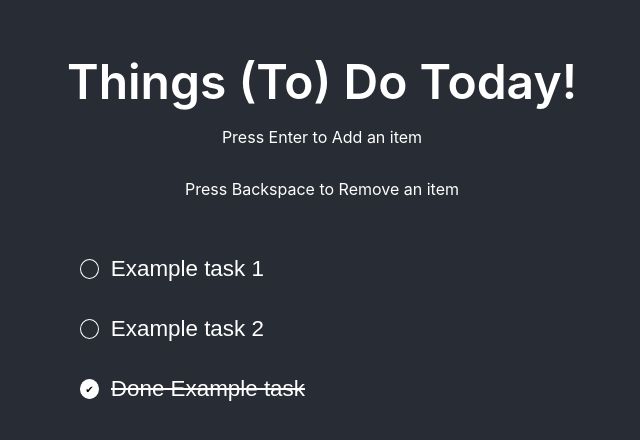
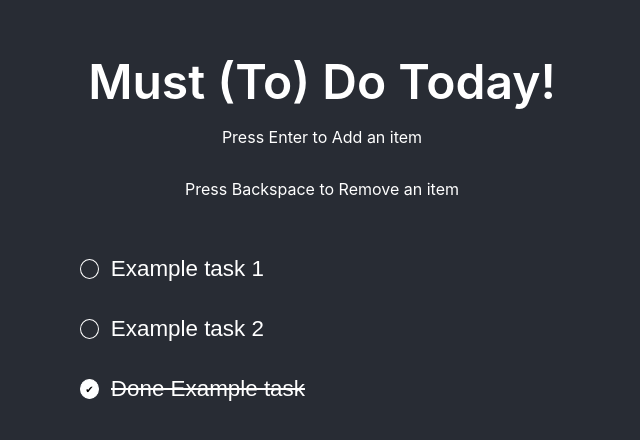
Before and after one commit to arttuheinila/todoLocal, a React (Create React App) app: page / in a window 1280 px wide. Shown: the part 108-548 px from the top of the page, without its empty margins (318-958 px from the left). Built offline with nearby package versions, Linux system fonts and the light colour scheme.

Commit message:
Update App.js

```diff
--- a/src/App.js
+++ b/src/App.js
@@ -106,7 +106,7 @@ function App() {
   return (
     <div className="app">
       <div className="header">
-        <h1>Things (To) Do Today!</h1>
+        <h1>Must (To) Do Today!</h1>
       <p>Press Enter to Add an item</p>
       <p>Press Backspace to Remove an item</p>
       </div>
```
